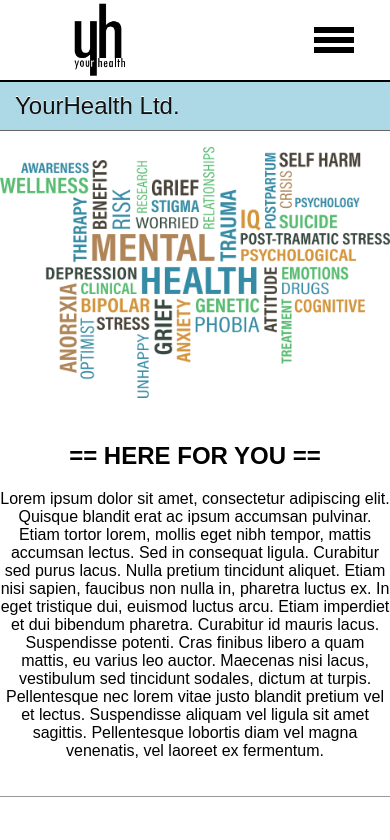
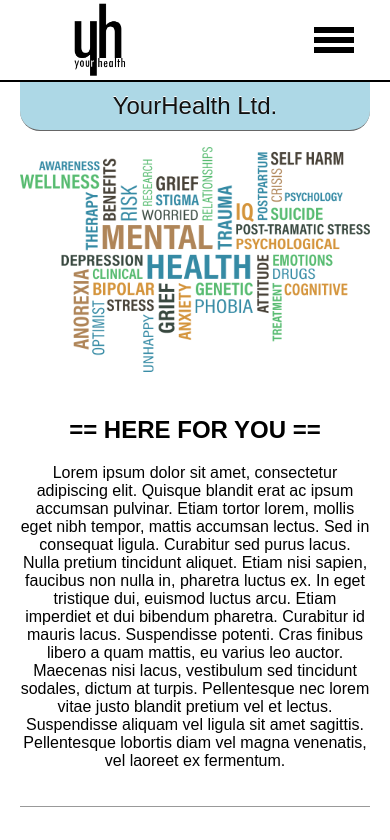
Before and after one commit to humzahash01/Your-Health, a React (Create React App) app: page / in a window 390 px wide. Shown: the top 840 px of the page. Built offline with nearby package versions, Linux system fonts and the light colour scheme; a web font is replaced by a local one; what react-google-maps would draw is missing.

Commit message:
feat: Adjust h1 styling on mobile

```diff
--- a/src/App.css
+++ b/src/App.css
@@ -29,6 +29,8 @@ h1 {
   font-size: 24px;
   text-shadow: 0 -1px #fff;
   border-bottom: solid 1px #666;
+  border-radius: 0 0 20px 20px;
+  text-align: center;
 }
 
 header svg {
@@ -36,6 +38,7 @@ header svg {
 }
 
 main {
+  padding: 0px 20px 20px 20px;
   width: 100%;
 }
 
@@ -145,12 +148,14 @@ textarea:focus {
 @media screen and (min-width: 800px) {
   h1 {
       margin: 0 -20px 20px -20px;
+      border-radius: 0;
+      text-align: left;
   }
   .toggle-menu {
     margin-left: 0;
   }
   main {
-    padding: 0px 20px 20px 220px;
+    padding-left: 220px;
   }
   article {
     text-align: left;
```
